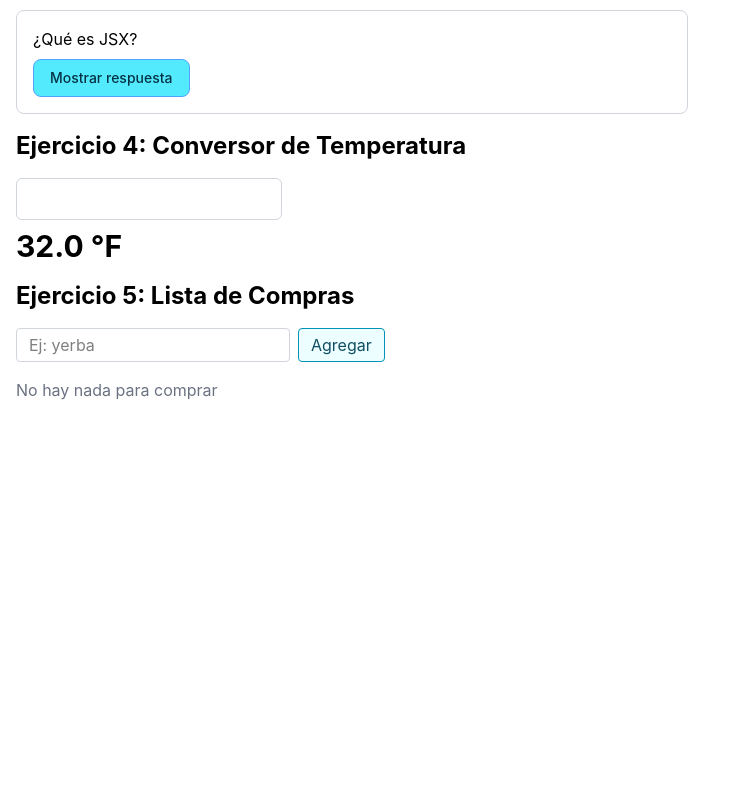
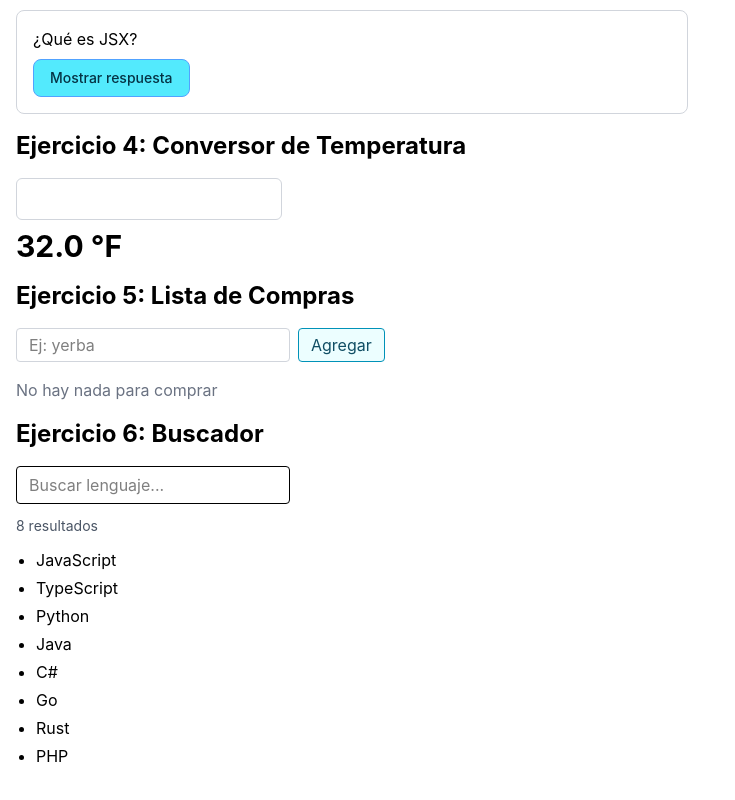
Before and after one commit to Ludcs/programacion4-react, a React (Vite) app: page / in a window 1280 px wide. Shown: the part 482-1282 px from the top of the page, without its empty margins (0-735 px from the left). Before the commit the page ends 932 px from the top, so only its background shows below. Built offline with nearby package versions, Linux system fonts and the light colour scheme.

Commit message:
Ejercicio 6 resuelto

```diff
--- /dev/null
+++ b/ejercicios-basicos/Ej6.tsx
@@ -0,0 +1,42 @@
+import { useState } from "react";
+
+const LENGUAJES: string[] = [
+  "JavaScript",
+  "TypeScript",
+  "Python",
+  "Java",
+  "C#",
+  "Go",
+  "Rust",
+  "PHP",
+];
+
+export default function Buscador() {
+  const [busqueda, setBusqueda] = useState<string>("");
+
+  const filtrados = LENGUAJES.filter((lenguaje) =>
+    lenguaje.toLowerCase().includes(busqueda.toLowerCase()),
+  );
+
+  return (
+    <div className="space-y-3">
+      <input
+        type="text"
+        placeholder="Buscar lenguaje..."
+        value={busqueda}
+        onChange={(e) => setBusqueda(e.target.value)}
+        className="border rounded px-3 py-1.5"
+      />
+
+      <p className="text-sm text-gray-600">
+        {filtrados.length} {filtrados.length === 1 ? "resultado" : "resultados"}
+      </p>
+
+      <ul className="list-disc pl-5 space-y-1">
+        {filtrados.map((lenguaje) => (
+          <li key={lenguaje}>{lenguaje}</li>
+        ))}
+      </ul>
+    </div>
+  );
+}
--- a/src/App.tsx
+++ b/src/App.tsx
@@ -4,6 +4,7 @@ import Contador from "../ejercicios-basicos/Ej2";
 import MostrarYOcultar from "../ejercicios-basicos/Ej3";
 import ConversorTemperatura from "../ejercicios-basicos/Ej4";
 import ListaCompras from "../ejercicios-basicos/Ej5";
+import Buscador from "../ejercicios-basicos/Ej6";
 
 const productos = [
   { nombre: "Teclado", precio: 45000, stock: 12 },
@@ -50,6 +51,12 @@ function App() {
         <div className="mb-4">
           <ListaCompras />
         </div>
+        <h1 className="text-2xl font-bold mb-4">
+          Ejercicio 6: Buscador
+        </h1>
+        <div className="mb-4">
+          <Buscador />
+        </div>
       </main>
     </>
   );
```
